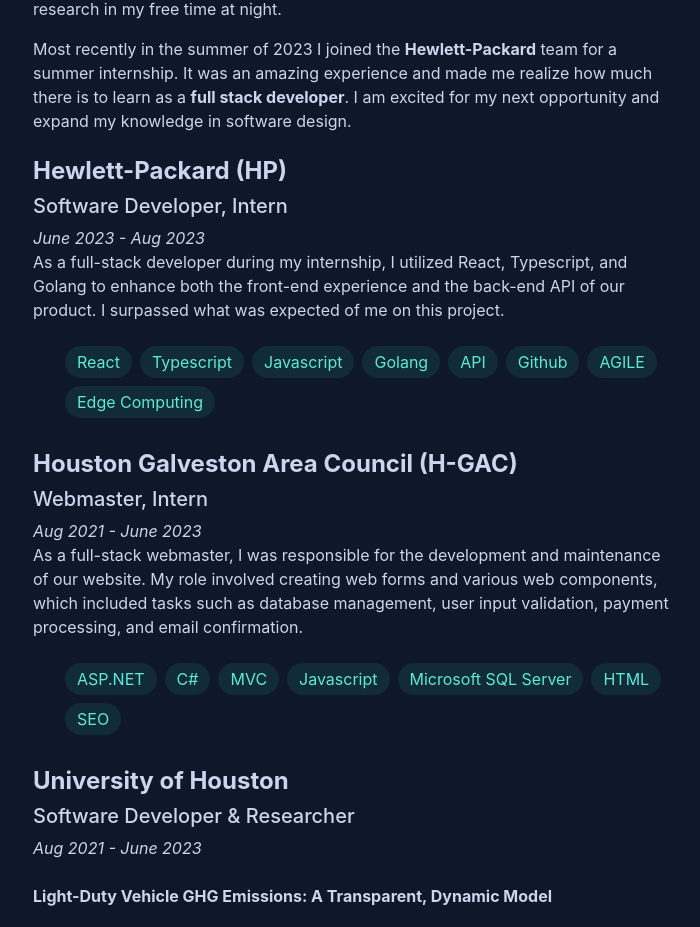
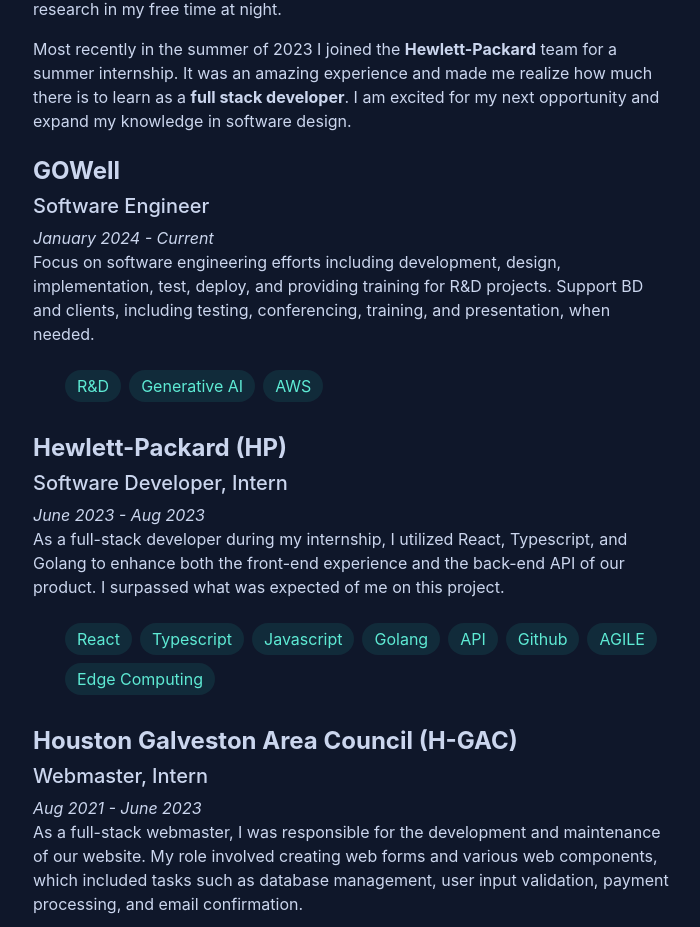
Before and after one commit to pdsatter/Portfolio, a React (Create React App) app in the folder portfolio-app/: page / in a window 1280 px wide. Shown: the part 830-1757 px from the top of the page, without its empty margins (524-1224 px from the left). Built offline with nearby package versions, Linux system fonts and the light colour scheme.

Commit message:
Add new Experience

```diff
--- a/portfolio-app/src/Experience.tsx
+++ b/portfolio-app/src/Experience.tsx
@@ -16,6 +16,20 @@
         </p>
 
         <Row>
+            <Col xs={12} className="experience">
+                <h4><b>GOWell</b></h4>
+                <h5>Software Engineer</h5>
+                <header><i>January 2024 - Current</i></header>
+                <p>
+                    Focus on software engineering efforts including development, design, implementation, test, deploy, and providing training for R&D projects.
+                    Support BD and clients, including testing, conferencing, training, and presentation,  when needed.
+                </p>
+                <ul>
+                    <li>R&D</li>
+                    <li>Generative AI</li>
+                    <li>AWS</li>
+                </ul>
+            </Col>
             <Col xs={12} className="experience">
                 <h4><b>Hewlett-Packard (HP)</b></h4>
                 <h5>Software Developer, Intern</h5>
@@ -76,7 +90,7 @@
                 </p>
                 <p>
                     For more detailed information,
-                    please refer to the accompanying <a target="_blank" href="https://uh.edu/uh-energy/research/white-papers/vehicle-ghg-emissions">White Paper</a> and <a target="_blank" href="https://flask.cs.uh.edu/">Web Pages</a>.
+                    please refer to the accompanying <a target="_blank" rel="noreferrer" href="https://uh.edu/uh-energy/research/white-papers/vehicle-ghg-emissions">White Paper</a> and <a target="_blank" rel="noreferrer" href="https://flask.cs.uh.edu/">Web Pages</a>.
                 </p>
                 <ul>
                     <li>Flask</li>
```
